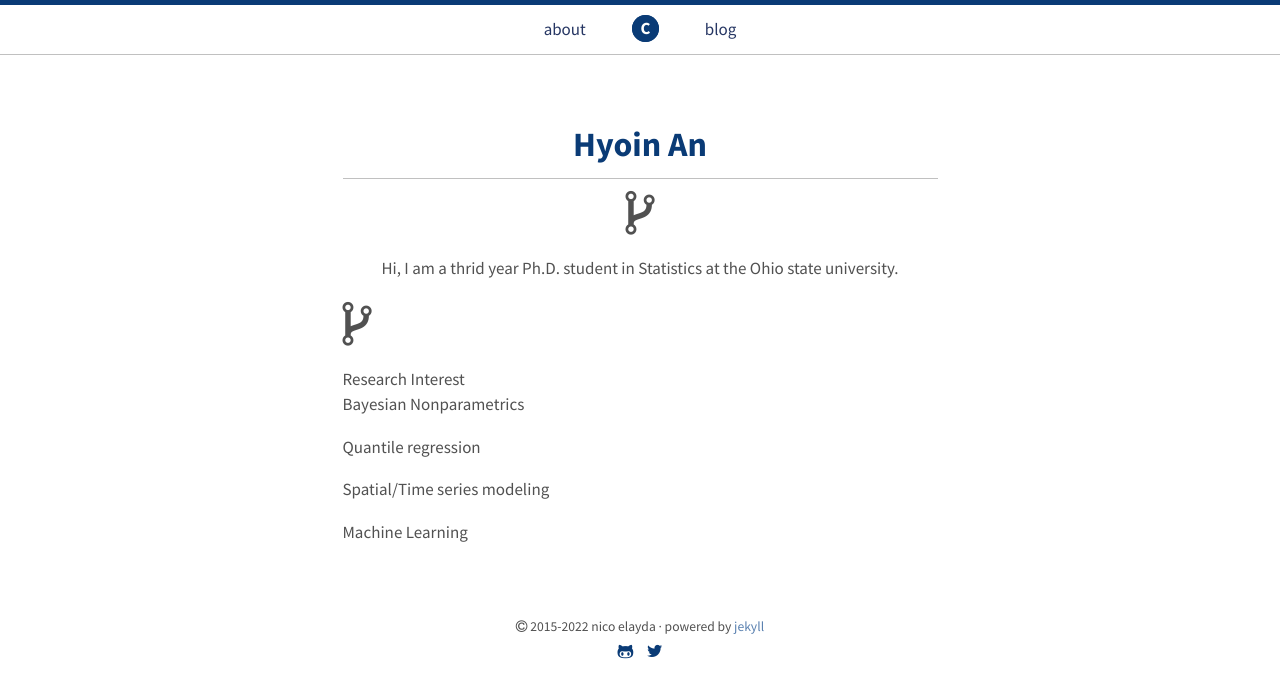
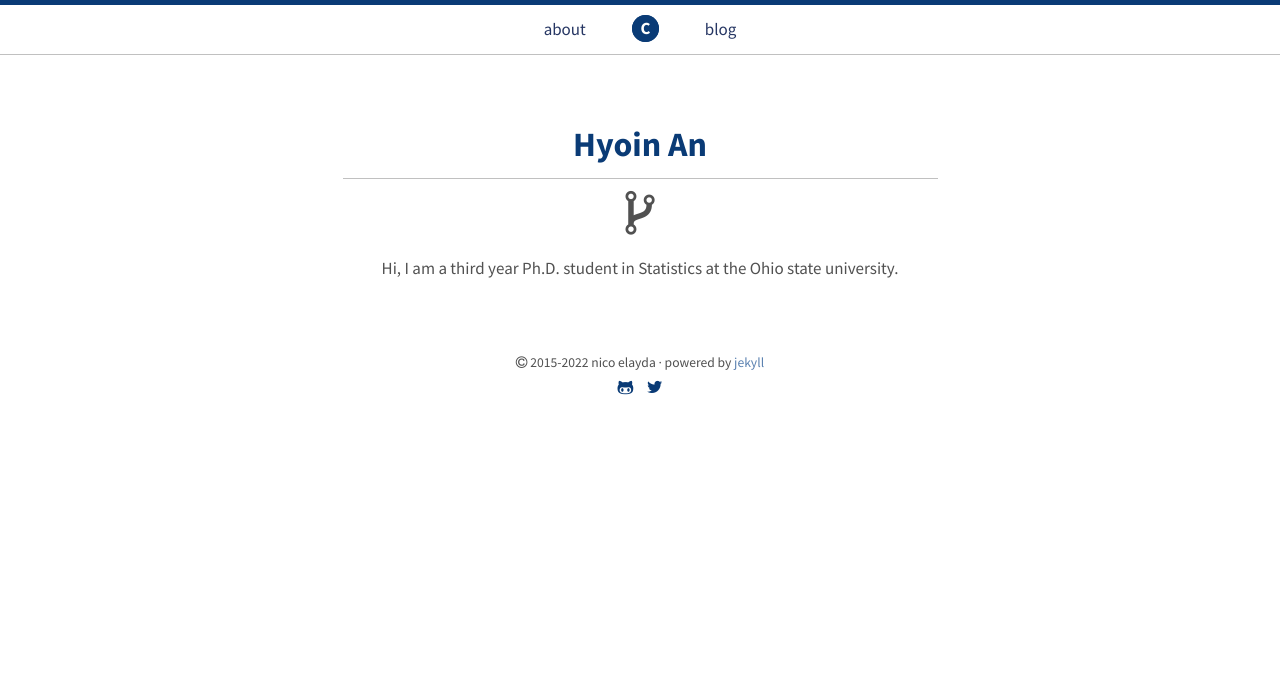
Before and after one commit to hyoin-an/hyoin-an.github.io, a Jekyll site: the page built from index.html, in a window 1280 px wide. Shown: the top 698 px of the page. Built offline with Jekyll 4.4.1, drawn with Linux system fonts in a browser that asks for light colours.

Commit message:
Update index.html

```diff
--- a/index.html
+++ b/index.html
@@ -14,22 +14,8 @@ title: Home
     </p>
 
     <p>
-      Hi, I am a thrid year Ph.D. student in Statistics at the Ohio state university.
+      Hi, I am a third year Ph.D. student in Statistics at the Ohio state university.
     </p>
   </div>
 
-    <div class="text-left">
-    <p>
-      <i class="fa fa-code-fork fa-3x"></i>
-    </p>
-
-    <header>
-      Research Interest
-    </header>
-      <p> Bayesian Nonparametrics </p>
-      <p> Quantile regression </p>
-      <p> Spatial/Time series modeling </p>
-      <p> Machine Learning </p>
-  </div>
-
 </div>
```
